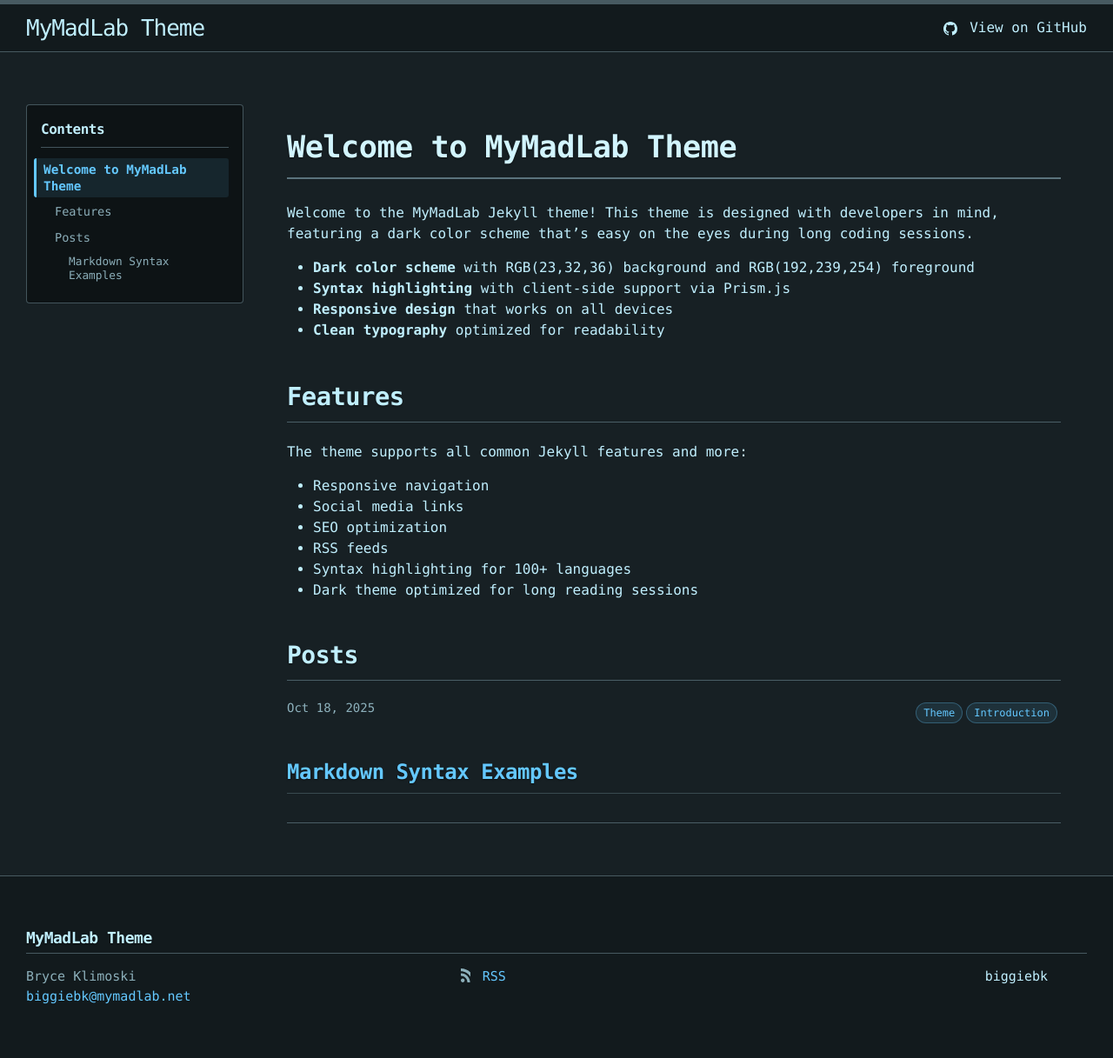
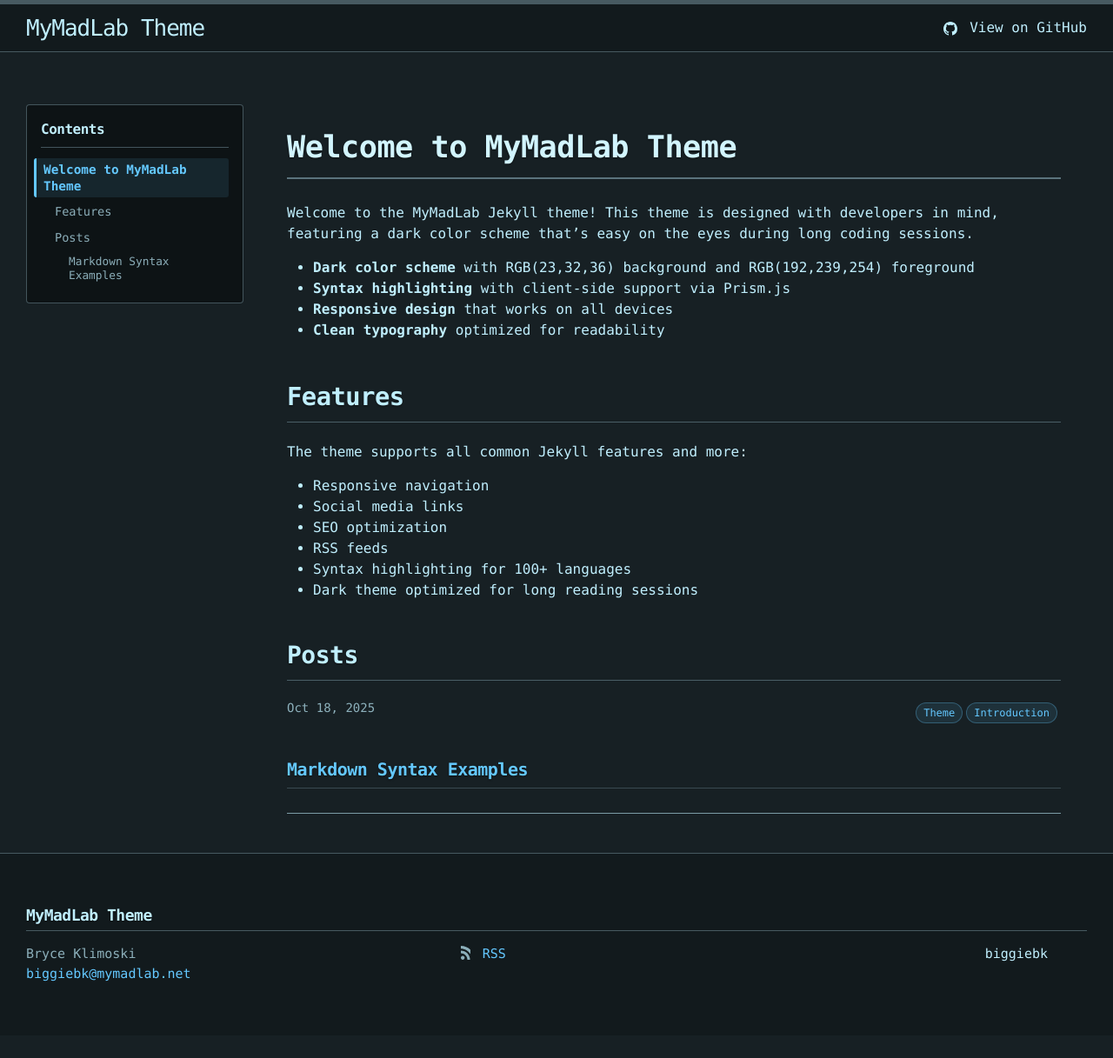
Before and after one commit to biggiebk/theme_mymadlab, a Jekyll site: the page built from index.md, in a window 1280 px wide. Shown: the whole page at 87% size. Built offline with Jekyll 4.4.1, drawn with Linux system fonts in a browser that asks for light colours; nearby versions of some CDN libraries; after the commit the page ends 1191 px from its top, so only the background shows below that.

Commit message:
Compact post lists (#10)
* Compact post lists

* Release documentation

---------

Co-authored-by: Bryce Klimoski <bryce@mymadlab.net>

```diff
--- a/_config.yml
+++ b/_config.yml
@@ -22,6 +22,7 @@
 # Display options
 show_posts: true          # Show posts list on homepage
 show_rss_subscribe: true  # Show RSS subscription links
+show_post_dates: true     # Set to false to hide dates in post listings
 
 # Header navigation
 header_pages:
--- a/_layouts/category.html
+++ b/_layouts/category.html
@@ -13,7 +13,9 @@
       <ul class="post-list">
         {%- for post in posts -%}
         <li>
-          <span class="post-meta">{{ post.date | date: "%b %-d, %Y" }}</span>
+          {%- if site.show_post_dates -%}
+            <span class="post-meta">{{ post.date | date: "%b %-d, %Y" }}</span>
+          {%- endif -%}
           <h3>
             <a class="post-link" href="{{ post.url | relative_url }}">
               {{ post.title | escape }}
--- a/_layouts/home.html
+++ b/_layouts/home.html
@@ -15,8 +15,10 @@
       {%- for post in site.posts -%}
       <li>
         <div class="post-item-header">
-          {%- assign date_format = site.mymadlab.date_format | default: "%b %-d, %Y" -%}
-          <span class="post-meta">{{ post.date | date: date_format }}</span>
+            {%- assign date_format = site.mymadlab.date_format | default: "%b %-d, %Y" -%}
+            {%- if site.show_post_dates -%}
+              <span class="post-meta">{{ post.date | date: date_format }}</span>
+            {%- endif -%}
           {%- if post.categories and post.categories.size > 0 -%}
             <div class="post-categories">
               {%- for category in post.categories sorted -%}
--- a/_sass/mymadlab/_layout.scss
+++ b/_sass/mymadlab/_layout.scss
@@ -350,9 +350,9 @@
   list-style: none;
 
   > li {
-    margin-bottom: $spacing-unit;
-    border-bottom: 1px solid $border-color;
-    padding-bottom: $spacing-unit / 2;
+    margin-bottom: $spacing-unit / 2;
+    border-bottom: 1px solid rgba($border-color, 0.6);
+    padding-bottom: $spacing-unit / 3;
   }
 }
 
@@ -363,7 +363,7 @@
 
 .post-link {
   display: block;
-  @include relative-font-size(1.5);
+  @include relative-font-size(1.25);
   color: $accent-color;
 
   &:hover {
@@ -459,7 +459,7 @@
   display: flex;
   justify-content: space-between;
   align-items: flex-start;
-  margin-bottom: 0.25rem;
+  margin-bottom: 0.15rem;
   flex-wrap: wrap;
 
   .post-meta {
--- a/categories.html
+++ b/categories.html
@@ -31,7 +31,9 @@
             {% for post in posts limit:3 %}
               <div class="preview-post">
                 <a href="{{ post.url | relative_url }}">{{ post.title }}</a>
-                <span class="preview-date">{{ post.date | date: "%b %d" }}</span>
+                {%- if site.show_post_dates -%}
+                  <span class="preview-date">{{ post.date | date: "%b %d" }}</span>
+                {%- endif -%}
               </div>
             {% endfor %}
             {% if posts.size > 3 %}
```
Also changed, not shown: README.md.
